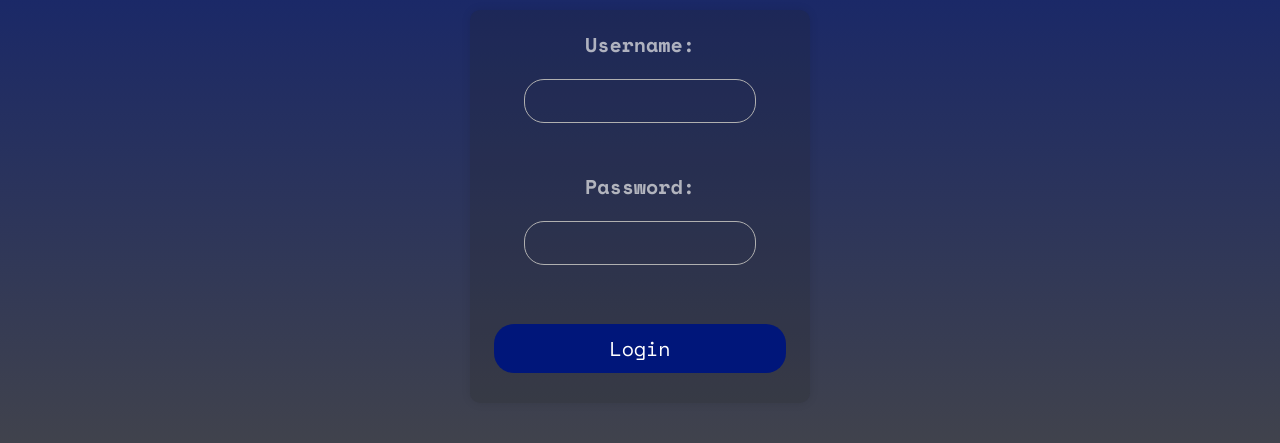
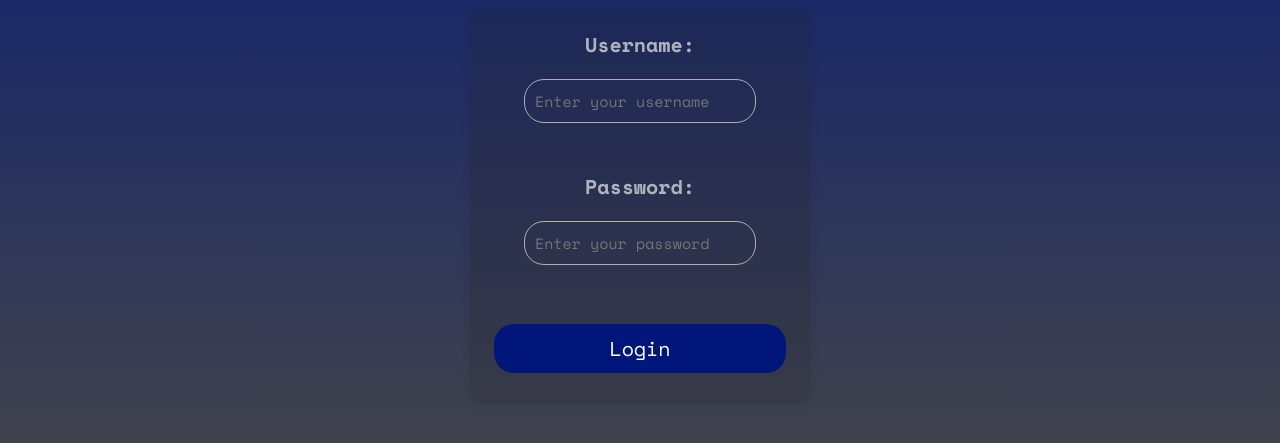
Before and after one commit to Ahmedelshinnawi/Front-End-Summer-Training, a plain HTML site: page JavaScript/Storage/Login/index.html in a window 1280 px wide. Shown: the part 313-756 px from the top of the page. Drawn offline with nearby package versions, Linux system fonts and the light colour scheme; a web font is replaced by a local one.

Commit message:
Update index.html

```diff
--- a/JavaScript/Storage/Login/index.html
+++ b/JavaScript/Storage/Login/index.html
@@ -117,10 +117,10 @@
 </div>
 <form id="login">
     <label for="username">Username:</label>
-    <input type="text" id="username" name="username" required autocomplete="off"> <br><br>
+    <input type="text" id="username" name="username" required autocomplete="off" placeholder="Enter your username"> <br><br>
 
     <label for="password">Password:</label>
-    <input type="password" id="password" name="password" required> <br><br>
+    <input type="password" id="password" name="password" required placeholder="Enter your password"> <br><br>
 
     <button type="submit">Login</button>
 </form>
```
